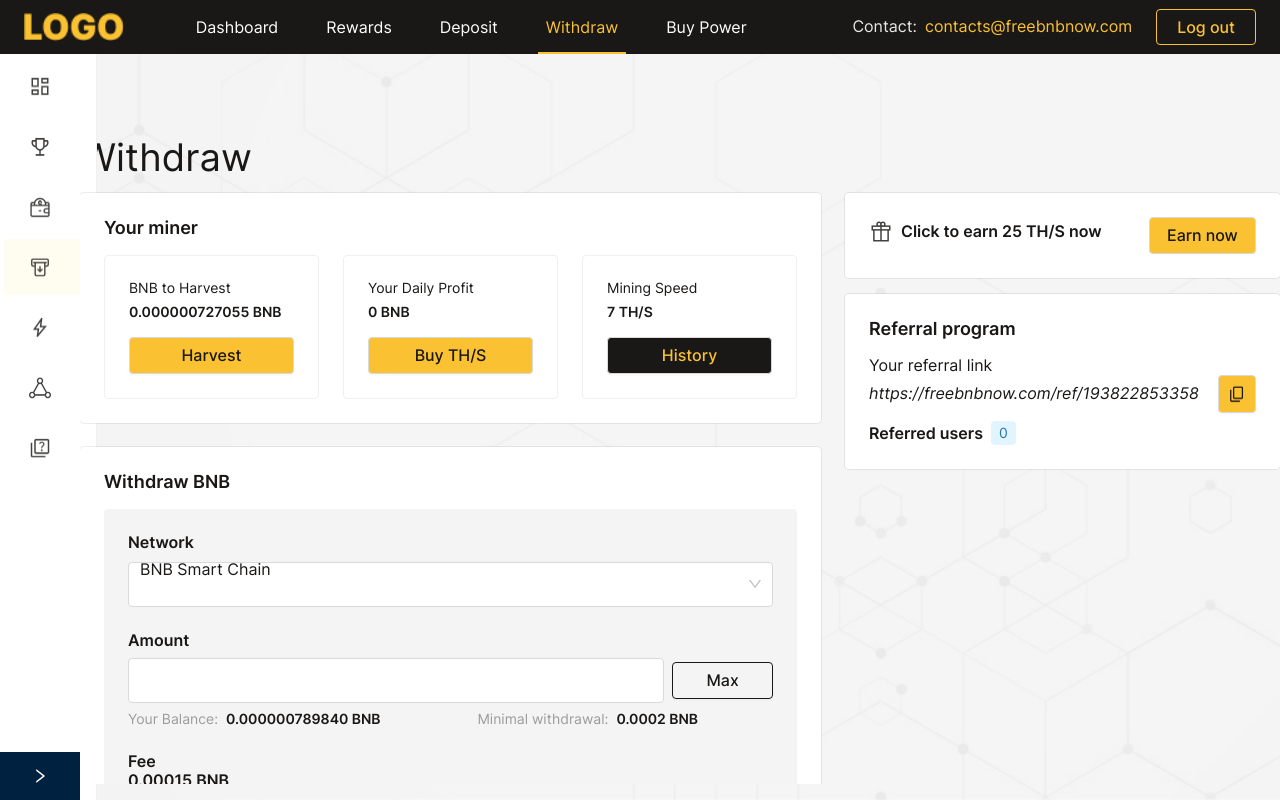
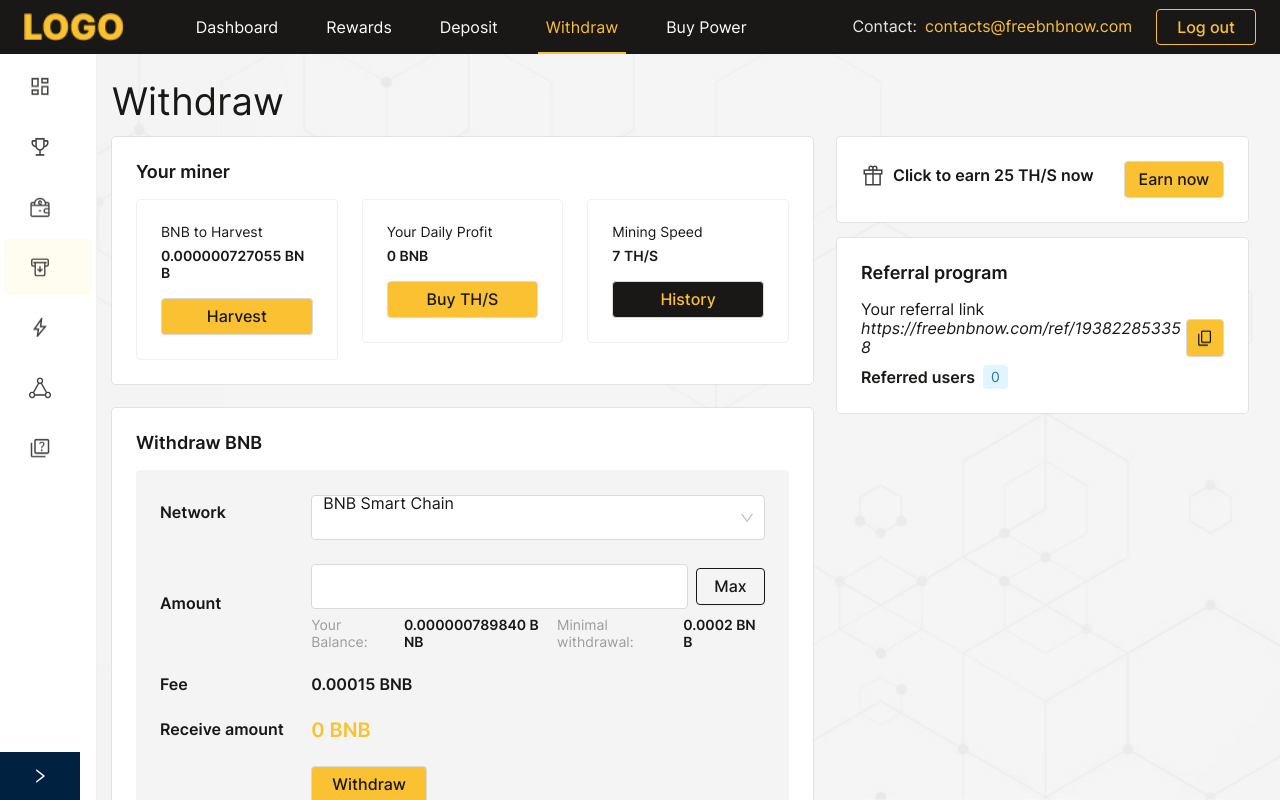
Before and after one commit to TanTaiLe/react-clone-free-bnb-now, a React (Vite) app: page /dashboard/withdraw in a window 1280 px wide. Built offline with nearby package versions, Linux system fonts and the light colour scheme.

Commit message:
Merge branch 'main' of https://github.com/TanTaiLe/react-clone-free-bnb-now
# Conflicts:
#	src/screen/Dashboard/SectionCheckout.tsx

```diff
--- a/src/resource/scss/screens/_dashboard.scss
+++ b/src/resource/scss/screens/_dashboard.scss
@@ -62,14 +62,13 @@
 
   &-content {
     padding: 24px 32px;
-    height: calc(100vh - 70px);
+    height: calc(100vh - 54px);
     overflow-y: scroll;
     overflow-x: hidden;
     width: 100%;
 
     @media (min-width: 575px) {
       overflow-x: visible;
-      padding: 80px 0;
     }
   }
 
@@ -185,6 +184,15 @@
       }
     }
   }
+
+  .news {
+    a {
+      color: darken($cl-main-gold, 5%) !important;
+      font-weight: 500;
+      text-decoration: underline;
+    }
+  }
+
   .dashboard-row {
     flex-wrap: wrap-reverse;
     row-gap: 24px;
--- a/src/screen/Dashboard/SectionBuyPower.tsx
+++ b/src/screen/Dashboard/SectionBuyPower.tsx
@@ -47,17 +47,17 @@ export const SectionBuyPower: FC = () => {
             <Space direction="vertical" size="small" style={{ width: '100%' }}>
               <Text>Enter the power you need to buy</Text>
               <Row style={{ width: '100%' }} align="middle">
-                <Col sm={24} xs={24} span={16}>
+                <Col md={16} sm={24} xs={24}>
                   <Form.Item<FieldType>
                     name="power"
                   >
                     <Input placeholder="Power amount" />
                   </Form.Item>
                 </Col>
-                <Col sm={24} xs={24} span={4}>
+                <Col md={4} sm={24} xs={24}>
                   <Text italic strong className="input-tips">Min: 10TH/S</Text>
                 </Col>
-                <Col sm={24} xs={24} span={4}>
+                <Col md={4} sm={24} xs={24}>
                   <CustomButton
                     htmlType="submit"
                     stretch
--- a/src/screen/Dashboard/SectionDepositBNB.tsx
+++ b/src/screen/Dashboard/SectionDepositBNB.tsx
@@ -45,20 +45,20 @@ export const SectionDepositBNB: FC = () => {
       <Form name="depositBNB" layout="inline" style={{ background: 'none', padding: 0 }}>
         <Space direction="vertical" size="large">
           <Row align="middle" style={{ width: '100%' }}>
-            <Col xs={24} span={6}>
+            <Col xs={24} md={6}>
               <Text className="small-title" strong>1. Network</Text>
             </Col>
-            <Col xs={24} span={18}>
+            <Col xs={24} md={14}>
               <Select defaultValue="1" style={{ width: '100%', height: 45 }}>
                 <Option value="1">BNB Smart Chain</Option>
               </Select>
             </Col>
           </Row>
           <Row align="middle" style={{ width: '100%' }}>
-            <Col xs={24} span={6}>
+            <Col xs={24} md={6}>
               <Text className="small-title" strong>2. Deposit address</Text>
             </Col>
-            <Col xs={24} span={18}>
+            <Col xs={24} md={14}>
               {
                 depositAddress
                   ?
--- a/src/screen/Dashboard/SectionMiner.tsx
+++ b/src/screen/Dashboard/SectionMiner.tsx
@@ -8,7 +8,7 @@ const { Text } = Typography
 export const SectionMiner: FC = () => {
   return (
     <CustomCard title="Your miner" className='miner'>
-      <Row gutter={24}>
+      <Row gutter={{ xs: 16, md: 24 }}>
         <Col xs={24} sm={8} span={8}>
           <Card className="card-custom">
             <Space direction="vertical" size="middle">
--- a/src/screen/Dashboard/SectionSurvey.tsx
+++ b/src/screen/Dashboard/SectionSurvey.tsx
@@ -63,7 +63,7 @@ export const SectionSurvey: FC = () => {
       <Row gutter={[24, 24]}>
         {
           sampleSurvey.map(({ key, value, time, star }) =>
-            <Col xs={24} sm={8} span={6} key={key}>
+            <Col xs={12} sm={8} md={6} key={key}>
               <SurveyItem
                 value={value}
                 time={time}
--- a/src/screen/Dashboard/SectionWithdrawBNB.tsx
+++ b/src/screen/Dashboard/SectionWithdrawBNB.tsx
@@ -16,20 +16,20 @@ export const SectionWithdrawBNB: FC = () => {
       <Form name="withdrawBNB" layout="inline">
         <Space direction="vertical" size="large">
           <Row align="middle" style={{ width: '100%' }}>
-            <Col xs={24} span={6}>
+            <Col xs={24} md={6}>
               <Text className="small-title" strong>Network</Text>
             </Col>
-            <Col xs={24} span={18}>
+            <Col xs={24} md={18}>
               <Select defaultValue="1" style={{ width: '100%', height: 45 }}>
                 <Option value="1">BNB Smart Chain</Option>
               </Select>
             </Col>
           </Row>
           <Row align="middle" style={{ width: '100%' }}>
-            <Col xs={24} span={6}>
+            <Col xs={24} md={6}>
               <Text className="small-title" strong>Amount</Text>
             </Col>
-            <Col xs={24} span={18}>
+            <Col xs={24} md={18}>
               <Space size="small" direction="vertical">
                 <Row align="middle" gutter={8}>
                   <Col xl={20}>
@@ -62,23 +62,23 @@ export const SectionWithdrawBNB: FC = () => {
             </Col>
           </Row>
           <Row align="middle" style={{ width: '100%' }}>
-            <Col span={6} xs={24}>
+            <Col md={6} xs={24}>
               <Text strong>Fee</Text>
             </Col>
-            <Col span={18} xs={24}>
+            <Col md={18} xs={24}>
               <Text strong>0.00015 BNB</Text>
             </Col>
           </Row>
           <Row align="middle" style={{ width: '100%' }}>
-            <Col span={6} xs={24}>
+            <Col md={6} xs={24}>
               <Text strong>Receive amount</Text>
             </Col>
-            <Col span={18} xs={24}>
+            <Col md={18} xs={24}>
               <Text strong className="highlight">0 BNB</Text>
             </Col>
           </Row>
           <Row align="middle" style={{ width: '100%' }}>
-            <Col span={18} offset={6} xs={24}>
+            <Col md={18} offset={6} xs={24}>
               <CustomButton>Withdraw</CustomButton>
             </Col>
           </Row>
--- a/src/screen/Dashboard/screens/rewards.tsx
+++ b/src/screen/Dashboard/screens/rewards.tsx
@@ -1,4 +1,4 @@
-import { Col, Row, Space, Typography } from "antd";
+import { Col, Row, Space, Typography, Image } from "antd";
 import { SectionMiner } from "../SectionMiner";
 import { SectionCheckout } from "../SectionCheckout";
 import { SectionReferralProgram } from "../SectionReferralProgram";
@@ -7,7 +7,7 @@ import { SectionSurvey } from "../SectionSurvey";
 import { SectionRewardHistory } from "../SectionRewardHistory";
 import { DashboardLayout } from "../DashboardLayout";
 
-const { Title } = Typography
+const { Title, Link } = Typography
 
 export const Rewards = () => {
   return (
@@ -16,6 +16,10 @@ export const Rewards = () => {
       <Row gutter={24} className="dashboard-row">
         <Col lg={17} xl={15}>
           <Space direction="vertical" size="large">
+            <Space size="small" className="news">
+              <Image preview={false} width={24} src="/images/dashboard/news.png" />
+              <Link href="">HOT New generation Telegram wallet, built on BNB</Link>
+            </Space>
             <SectionMiner />
             <SectionBitLabs />
             <SectionSurvey />
```
Also changed, not shown: public/images/dashboard/news.png (added).
